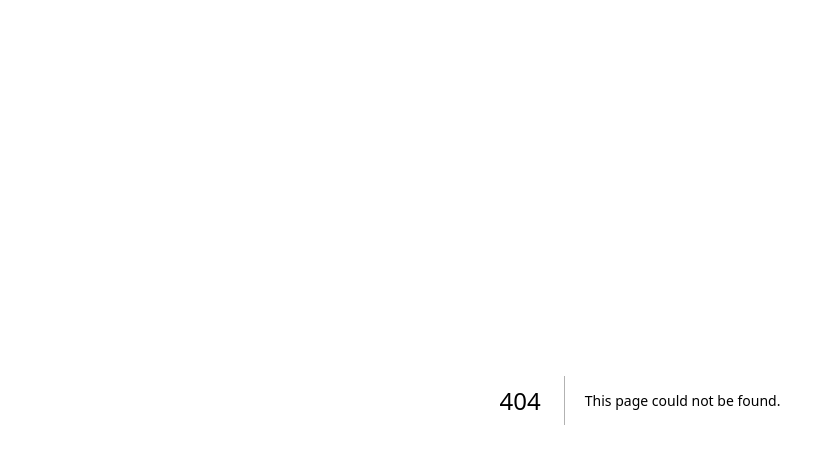
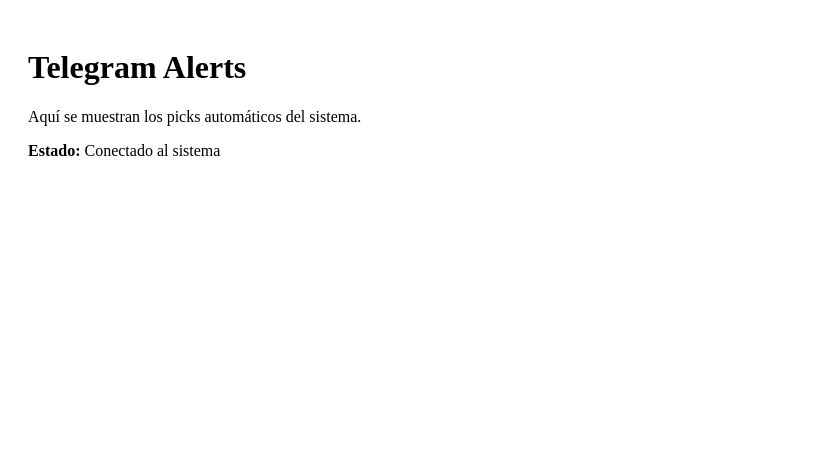
Before and after one commit to estoeslacallalacalla-debug/sports-picks-platform, a Next.js app: page /telegram in a window 1280 px wide. Before the commit this address had no page. Shown: the top 464 px of the page, without its empty margins (0-815 px from the left). Built offline with nearby package versions, Linux system fonts and the light colour scheme.

Commit message:
Add TelegramPage component for alerts display

```diff
--- /dev/null
+++ b/pages/telegram.js
@@ -0,0 +1,10 @@
+export default function TelegramPage() {
+  return (
+    <div style={{ padding: 20 }}>
+      <h1>Telegram Alerts</h1>
+      <p>Aquí se muestran los picks automáticos del sistema.</p>
+
+      <p><b>Estado:</b> Conectado al sistema</p>
+    </div>
+  );
+}
```
